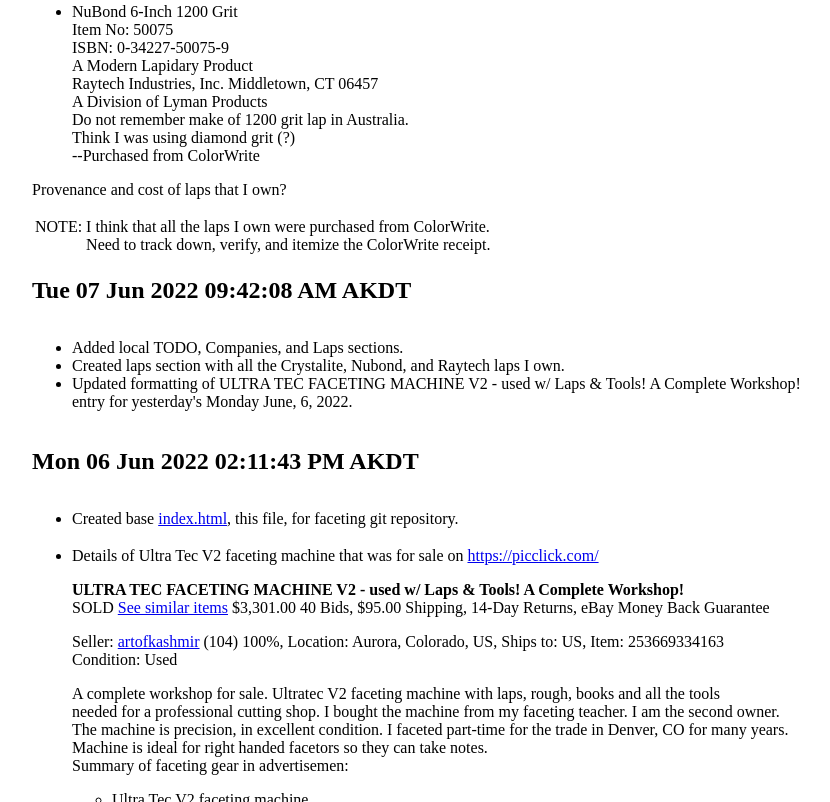
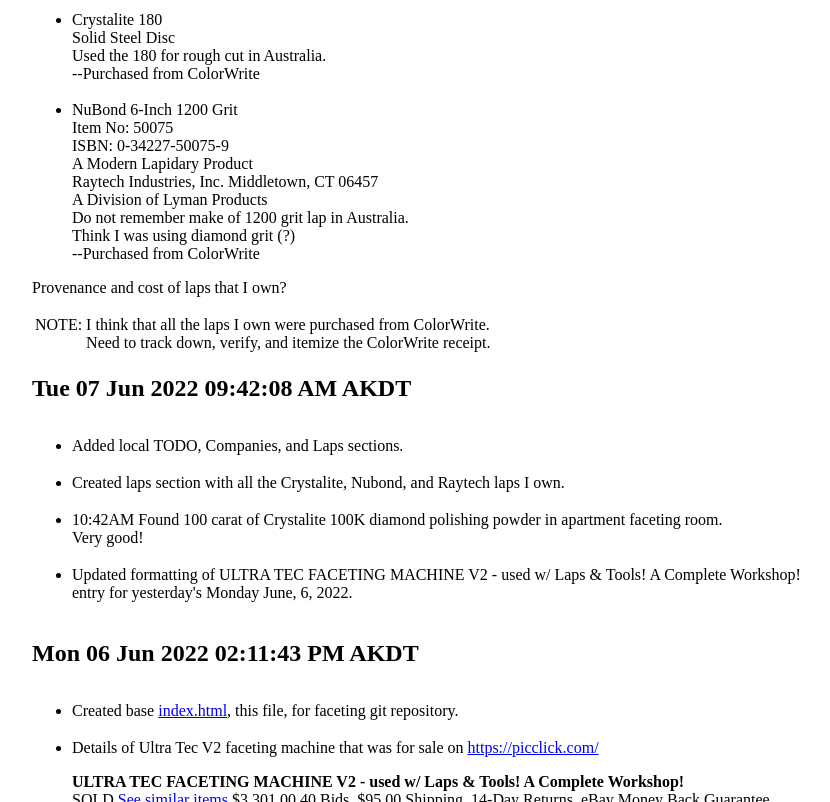
Before and after one commit to marcilr/faceting, a plain HTML site: page index.html in a window 1280 px wide. Shown: the part 2021-2823 px from the top of the page, without its empty margins (100-930 px from the left). Drawn offline with Linux system fonts and the light colour scheme.

Commit message:
Updated Tue 07 Jun 2022 09:42:08 AM AKDT entry with:
o Added local TODO, Companies, and Laps sections.
o Created laps section with all the Crystalite, Nubond, and Raytech laps I own.
o 10:42AM Found 100 carat of Crystalite 100K diamond polishing powder
in apartment faceting room.
Very good!
o Updated formatting of ULTRA TEC FACETING MACHINE V2 - used w/ Laps & Tools!
A Complete Workshop!
entry for yesterday's Monday June, 6, 2022.

```diff
--- a/index.html
+++ b/index.html
@@ -142,7 +142,9 @@
 Need to track down, verify, and itemize the ColorWrite
 receipt.
 
-<p>
+<!--- ============================= LAPS OWNED ===================== --->
+<p style="margin-top:0.5cm;">
+<h2>Laps Owned</h2>
 <table style="width:25%">
 
   <!--- ============= MAKE, GRIT, DESCRIPTION ============== --->
@@ -233,6 +235,11 @@
   </tr>
 </table>
 
+<!--- =============== DESCRIPTION OF LAPS ===================== --->
+<!--- =============== DESCRIPTION OF LAPS ===================== --->
+<p style="margin-top:0.5cm;">
+<h2>Description of Laps</h2>
+
 <ul>
   <li style="margin-top:0.5cm;">
     Raytech copper on aluminum<br>
@@ -309,18 +316,25 @@
 <h2>Tue 07 Jun 2022 09:42:08 AM AKDT</h2><br>
 <p style="margin-top:-0.5cm;">
 
+
 <ul>
   <li>
-    Added local TODO, Companies, and Laps sections.
+    Added local TODO, Companies, and Laps sections.<br>
 
-  <li>
+  <li style="margin-top:0.5cm;">
     Created laps section with all the Crystalite, Nubond,
-    and Raytech laps I own.
+    and Raytech laps I own.<br>
 
-  <li>
+  <li style="margin-top:0.5cm;">
+    10:42AM Found 100 carat of Crystalite 100K diamond
+    polishing powder in apartment faceting room.<br>
+    Very good!<br>
+
+  <li style="margin-top:0.5cm;">
     Updated formatting of ULTRA TEC FACETING MACHINE V2 - used
     w/ Laps & Tools! A Complete Workshop!<br>
-    entry for yesterday's Monday June, 6, 2022.
+    entry for yesterday's Monday June, 6, 2022.<br>
+
 </ul>
 
 
```
